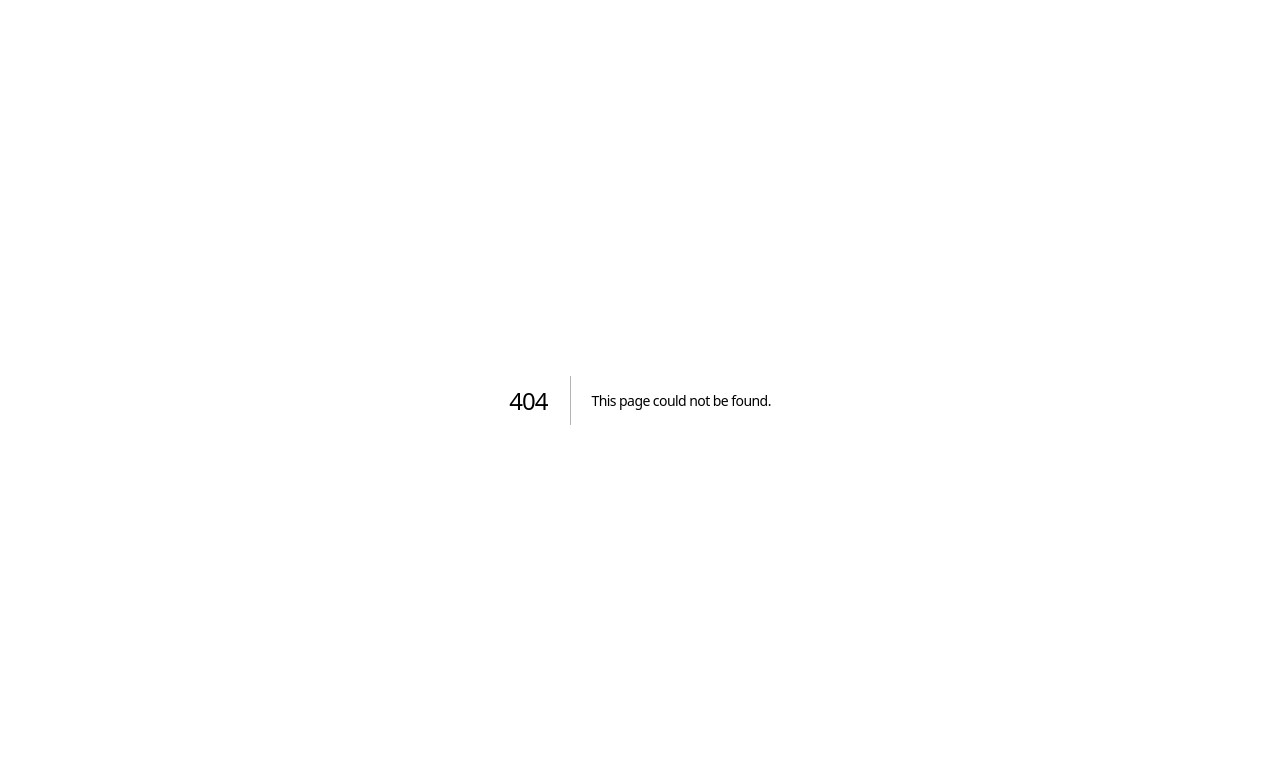
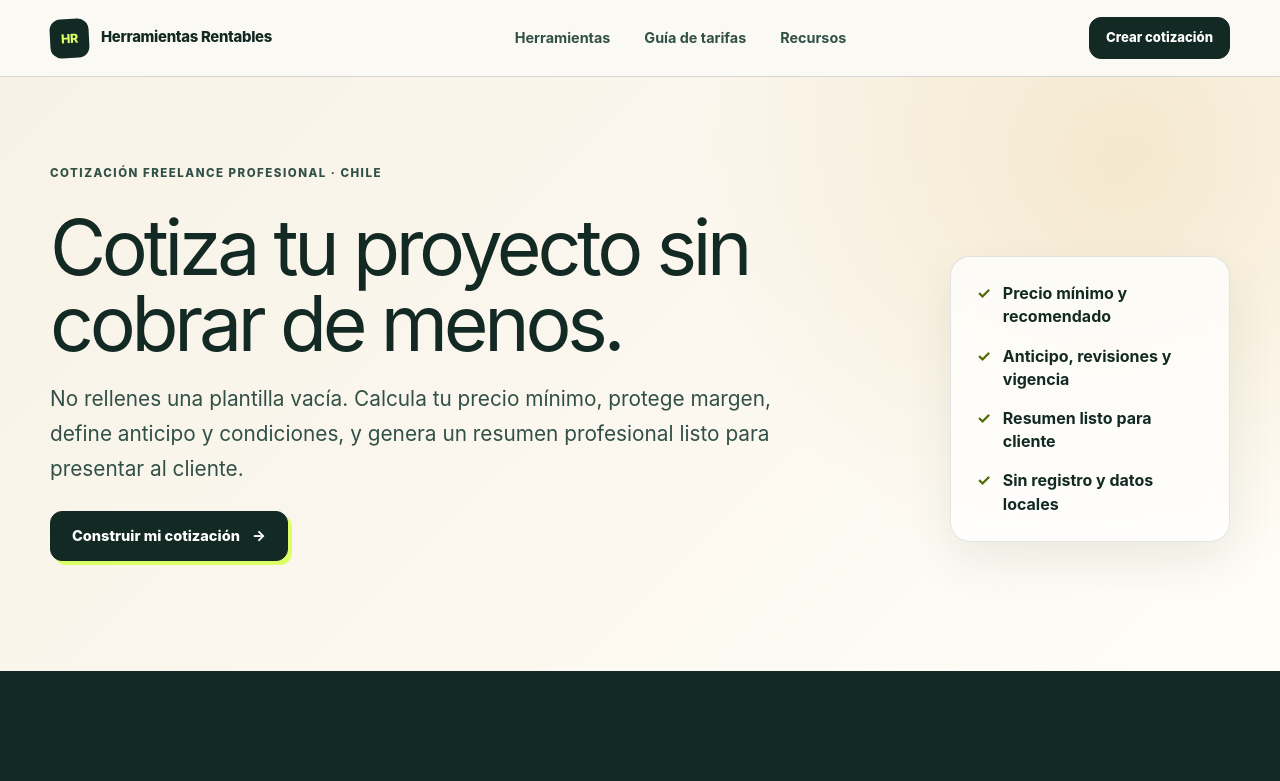
Before and after one commit to miguelcastill85-del/herramientas-rentables, a Next.js app: page /cotizacion-freelance-chile in a window 1280 px wide. Before the commit this address had no page. Shown: the top 781 px of the page. Built offline with nearby package versions, Linux system fonts and the light colour scheme.

Commit message:
feat: add premium freelance quote landing

```diff
--- /dev/null
+++ b/app/cotizacion-freelance-chile/page.tsx
@@ -0,0 +1,99 @@
+/* eslint-disable @next/next/no-html-link-for-pages -- Native anchors avoid vinext prefetch issues used elsewhere in the site. */
+import type { Metadata } from 'next';
+import { FreelanceQuoteBuilder } from '../components/freelance-quote-builder';
+import { payhipProducts } from '../lib/payhip-products';
+import { siteUrl } from '../lib/tools';
+
+const path = '/cotizacion-freelance-chile';
+const canonical = `${siteUrl}${path}`;
+
+export const metadata: Metadata = {
+  title: 'Cotización Freelance Profesional en Chile | Herramientas Rentables',
+  description: 'Calcula precio, margen, anticipo y condiciones para cotizar proyectos freelance en Chile. Genera un resumen profesional listo para enviar al cliente.',
+  alternates: { canonical },
+};
+
+export default function FreelanceQuotePage() {
+  const structuredData = {
+    '@context': 'https://schema.org',
+    '@type': 'WebApplication',
+    name: 'Cotización Freelance Profesional — Chile',
+    description: 'Herramienta para calcular y estructurar una cotización freelance profesional en Chile.',
+    applicationCategory: 'BusinessApplication',
+    operatingSystem: 'Any',
+    url: canonical,
+    inLanguage: 'es-CL',
+    isAccessibleForFree: true,
+    offers: { '@type': 'Offer', price: '0', priceCurrency: 'CLP' },
+    provider: { '@type': 'Organization', name: 'Herramientas Rentables', url: siteUrl },
+  };
+
+  return (
+    <div className="tool-page">
+      <header className="site-header">
+        <div className="container nav-shell">
+          <a className="brand" href="/" aria-label="Herramientas Rentables, inicio"><span className="brand-mark" aria-hidden="true">HR</span><span>Herramientas Rentables</span></a>
+          <nav className="desktop-nav" aria-label="Navegación principal"><a href="/#herramientas">Herramientas</a><a href="/guias/cuanto-cobrar-como-freelance-chile">Guía de tarifas</a><a href="/pro">Recursos</a></nav>
+          <a className="button button-small button-outline" href="#cotizador">Crear cotización</a>
+        </div>
+      </header>
+
+      <main>
+        <section className="tool-page-hero">
+          <div className="container">
+            <p className="eyebrow">Cotización freelance profesional · Chile</p>
+            <div className="tool-page-hero-grid">
+              <div>
+                <h1>Cotiza tu proyecto sin cobrar de menos.</h1>
+                <p className="tool-page-lead">No rellenes una plantilla vacía. Calcula tu precio mínimo, protege margen, define anticipo y condiciones, y genera un resumen profesional listo para presentar al cliente.</p>
+                <div className="hero-actions" style={{ marginTop: '1.5rem' }}><a className="button" href="#cotizador">Construir mi cotización <span aria-hidden="true">→</span></a></div>
+              </div>
+              <aside className="tool-page-benefits" aria-label="Diferenciadores"><p><span aria-hidden="true">✓</span> Precio mínimo y recomendado</p><p><span aria-hidden="true">✓</span> Anticipo, revisiones y vigencia</p><p><span aria-hidden="true">✓</span> Resumen listo para cliente</p><p><span aria-hidden="true">✓</span> Sin registro y datos locales</p></aside>
+            </div>
+          </div>
+        </section>
+
+        <section className="tool-page-calculator-section" id="cotizador" aria-labelledby="builder-title">
+          <div className="container">
+            <div className="section-heading tool-page-section-heading"><p className="eyebrow">Herramienta</p><h2 id="builder-title">Construye una cotización que proteja tu rentabilidad</h2><p>Primero calcula el piso económico. Después define las condiciones comerciales que reducen ambigüedad y retrabajo.</p></div>
+            <div className="tool-workspace tool-page-workspace"><div className="tool-surface"><FreelanceQuoteBuilder /></div><p className="workspace-privacy"><span aria-hidden="true">🔒</span> Todo se calcula en tu navegador. Tus datos no se envían a servidores.</p></div>
+          </div>
+        </section>
+
+        <section className="tool-page-explanation">
+          <div className="container">
+            <div className="section-heading tool-page-section-heading"><p className="eyebrow">Por qué es diferente</p><h2>Una cotización no es solo un precio</h2><p>Una buena propuesta comercial protege el alcance, los tiempos y la rentabilidad antes de comenzar el trabajo.</p></div>
+            <div className="tool-content-grid">
+              <article className="tool-info-card"><h3>Protege el piso económico</h3><p>El cálculo separa costo base, complejidad, contingencia, costos externos y margen objetivo para que puedas ver cuánto necesitas cobrar antes de negociar.</p></article>
+              <article className="tool-info-card"><h3>Protege las condiciones</h3><p>Anticipo, revisiones, vigencia, plazo y alcance quedan visibles en el mismo flujo para evitar que una cifra correcta termine en un proyecto mal definido.</p></article>
+            </div>
+          </div>
+        </section>
+
+        <section className="tool-related-section">
+          <div className="container">
+            <div className="section-heading tool-page-section-heading"><p className="eyebrow">Cuando cotizar deja de ser algo ocasional</p><h2>Convierte el proceso en un sistema</h2><p>Esta herramienta resuelve una cotización puntual. Si cotizas proyectos con frecuencia, el siguiente paso es ordenar precios, cotizaciones y márgenes de forma reutilizable.</p></div>
+            <div className="tool-content-grid">
+              <article className="tool-info-card"><p className="eyebrow">Premium</p><h3>{payhipProducts.premium.name}</h3><p>{payhipProducts.premium.description}</p><a className="button button-primary" href={payhipProducts.premium.url} target="_blank" rel="noreferrer">{payhipProducts.premium.buttonLabel}</a></article>
+              <article className="tool-info-card"><p className="eyebrow">Aprende antes de cotizar</p><h3>¿Cuánto cobrar como freelance en Chile?</h3><p>Si todavía estás definiendo tu tarifa, usa la guía para estimar un piso sostenible antes de construir la propuesta.</p><a className="button button-primary" href="/guias/cuanto-cobrar-como-freelance-chile">Ver guía de tarifas</a></article>
+            </div>
+          </div>
+        </section>
+
+        <section className="tool-page-explanation" aria-labelledby="faq-title">
+          <div className="container">
+            <div className="section-heading tool-page-section-heading"><p className="eyebrow">Preguntas frecuentes</p><h2 id="faq-title">Qué debe incluir una cotización freelance</h2></div>
+            <div className="faq-list">
+              <details><summary>¿Qué diferencia hay entre precio mínimo y precio recomendado?</summary><p>El mínimo protegido cubre horas, complejidad, contingencia y costos externos. El recomendado añade el margen objetivo que definiste.</p></details>
+              <details><summary>¿Cuánto anticipo debería pedir?</summary><p>La herramienta permite simular cualquier porcentaje. El porcentaje adecuado depende del tipo de servicio, riesgo y acuerdo comercial.</p></details>
+              <details><summary>¿Esto reemplaza una cotización legal o contrato?</summary><p>No. Es una herramienta comercial orientativa. Para condiciones legales, tributarias o contractuales revisa tu situación con un profesional.</p></details>
+            </div>
+          </div>
+        </section>
+      </main>
+
+      <footer className="site-footer"><div className="container footer-grid"><a className="brand footer-brand" href="/"><span className="brand-mark" aria-hidden="true">HR</span><span>Herramientas Rentables</span></a><p>Herramientas gratuitas para tomar mejores decisiones de negocio.</p></div></footer>
+      <script type="application/ld+json" dangerouslySetInnerHTML={{ __html: JSON.stringify(structuredData) }} />
+    </div>
+  );
+}
```
